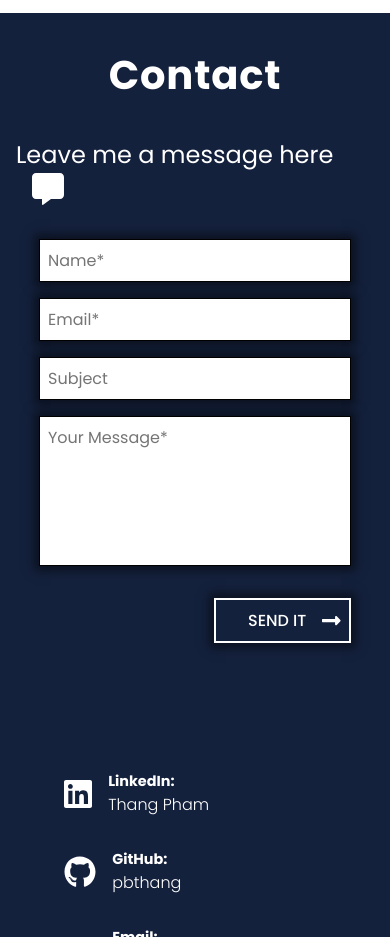
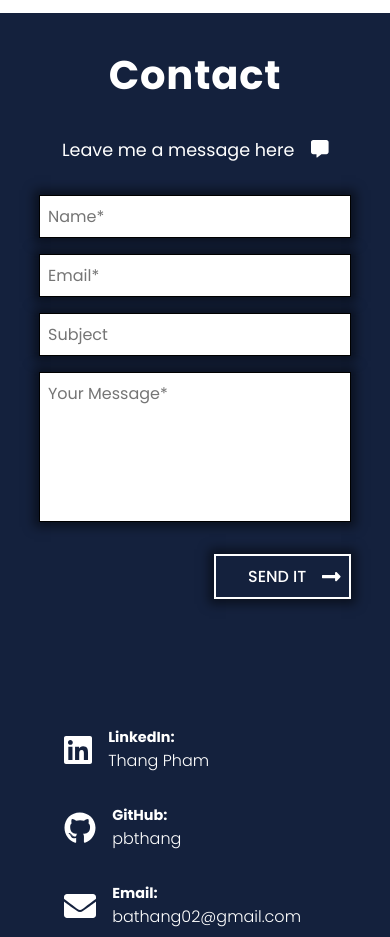
Before and after one commit to pbthang/Personal-Webpage, a Next.js app: page / in a window 390 px wide. Shown: the part 3560-4497 px from the top of the page. Built offline with nearby package versions, Linux system fonts and the light colour scheme.

Commit message:
fix contact mobile responsiveness

```diff
--- a/components/Contact/Contact.js
+++ b/components/Contact/Contact.js
@@ -8,7 +8,6 @@ function Contact({ contact }) {
     <div className={styles.container} id="Contact">
       <h2 className={`${styles.title} title`}>Contact</h2>
       <ContactForm />
-      {/* <hr className={styles.divider} /> */}
       <div className={styles.footer}>
         {contact.map((item, idx) =>
           !!item.link ? (
--- a/components/ContactForm/ContactForm.js
+++ b/components/ContactForm/ContactForm.js
@@ -11,11 +11,7 @@ function ContactForm() {
     <div className={styles.container}>
       <h3 className={styles.title}>
         Leave me a message here
-        <FontAwesomeIcon
-          icon={faCommentAlt}
-          className={styles.icon}
-          size="lg"
-        />
+        <FontAwesomeIcon icon={faCommentAlt} className={styles.icon} />
       </h3>
       <form
         id="fs-frm"
--- a/components/ContactForm/ContactForm.module.css
+++ b/components/ContactForm/ContactForm.module.css
@@ -88,16 +88,22 @@
   gap: 1rem;
 }
 
+@media screen and (max-width: 800px) {
+  .form {
+    width: 80vw;
+  }
+  .title {
+    font-size: 1.3rem;
+  }
+}
+
 @media screen and (max-width: 600px) {
   .form {
     display: flex;
     flex-direction: column;
     width: 80vw;
   }
-}
-
-@media screen and (max-width: 800px) {
-  .form {
-    width: 80vw;
+  .title {
+    font-size: 1.1rem;
   }
 }
```
